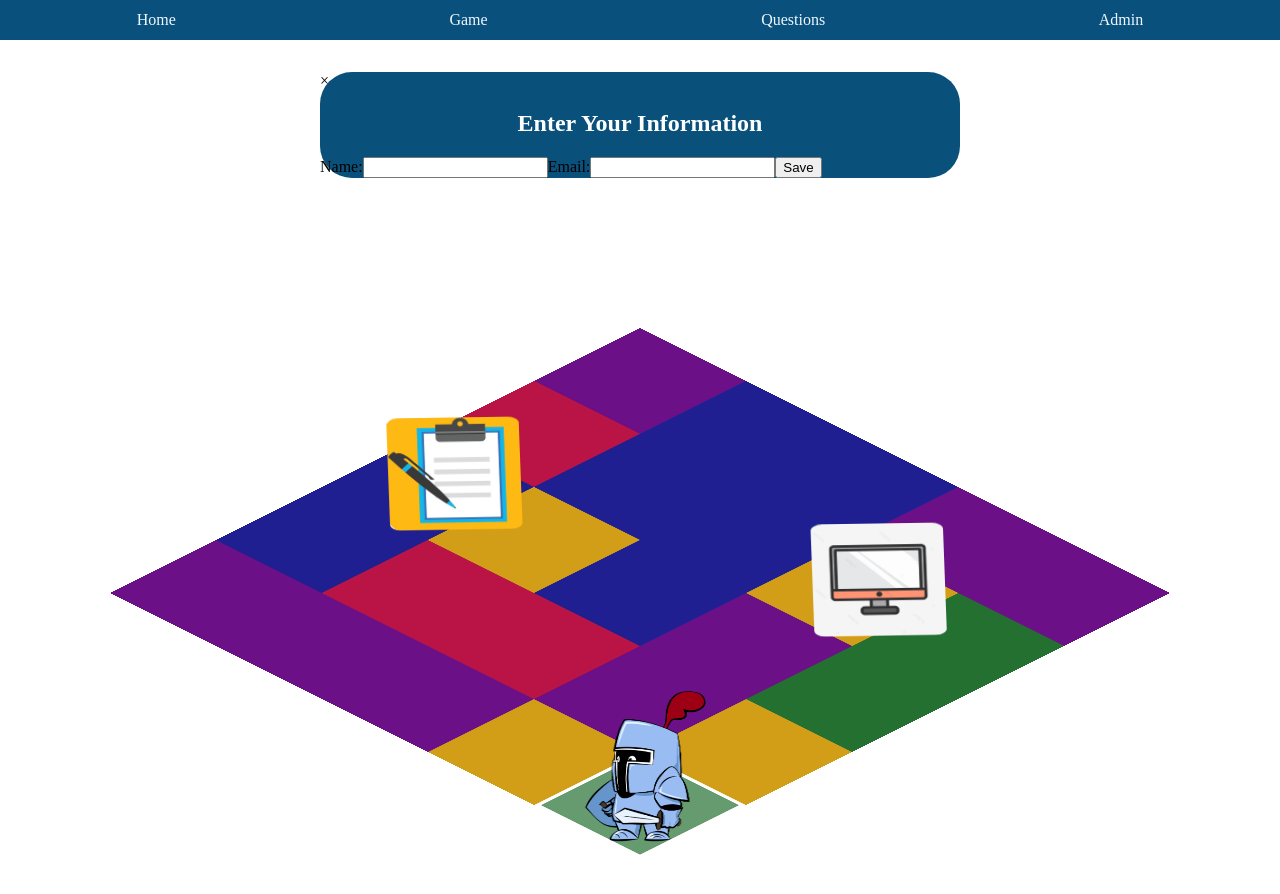
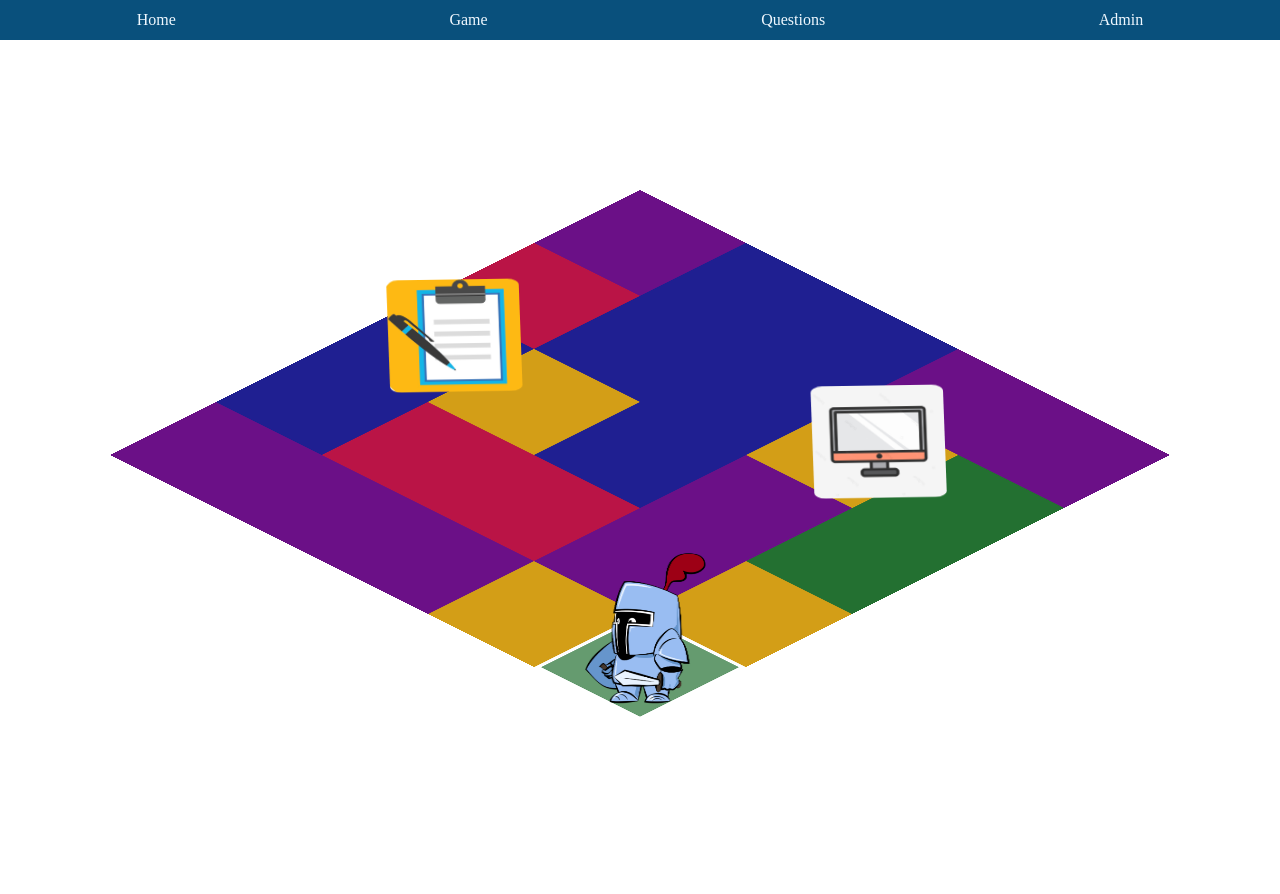
Before and after one commit to nonwor/CGI-hackathon, a React (Vite) app in the folder client/: page /Game in a window 1280 px wide. Shown: the top 894 px of the page. After the commit the page ends 830 px from the top, so only its background shows below. Built offline with nearby package versions, Linux system fonts and the light colour scheme.

Commit message:
render quiz in game mode

```diff
--- a/client/src/pages/Game/Grid.jsx
+++ b/client/src/pages/Game/Grid.jsx
@@ -1,7 +1,8 @@
 import React from 'react'
 import Square from './Square'
 
-import QuizOne from './QuizOne'
+// Load quiz
+import Modal from '../Modal/Modal'
 
 class Grid extends React.Component {
 
@@ -56,17 +57,18 @@ class Grid extends React.Component {
     }
 
     // This this where we detect collison Quiz 1
-    console.log(this.state.selectedSquare)
-    if(this.state.selectedSquare[0]==4 & this.state.selectedSquare[1]==2){
+    // console.log(this.state.selectedSquare)
+    if(this.state.selectedSquare[0]==1 & this.state.selectedSquare[1]==3){
       console.log("We need pop up for qualifying info")
-
       this.setState({firstModal_show: true})
+      console.log(this.state.firstModal_show)
     } else {
       this.setState({firstModal_show: false})
+      console.log(this.state.firstModal_show)
     }
 
     // This this where we detect collison Quiz 2
-    if(this.state.selectedSquare[0]==1 & this.state.selectedSquare[1]==3){
+    if(this.state.selectedSquare[0]==4 & this.state.selectedSquare[1]==2){
       console.log("We need pop up for qualifying info")
 
     } else {
@@ -88,13 +90,17 @@ class Grid extends React.Component {
 
   render() {
 
+    if(this.state.firstModal_show == true){
+      console.log("Render Modal")
+      return (
+        <div>
+          <Modal/>
+        </div>
+      )
+    }
+
     return (
       <div>
-        <QuizOne
-          isOpen={this.state.firstModal_show}
-          onClose={() => this.setState({ firstModal_show: false })}
-          onSave={this.handleSaveUser}
-        />
 
         <div className="grid-box"
            style={{"width": this.props.gridWidth * 150, "height": this.props.gridWidth * 150}}>
--- a/client/src/pages/Game/QuizOne.jsx
+++ /dev/null
@@ -1,27 +0,0 @@
-import React, { useState } from 'react';
-
-const UserModal = ({ isOpen, onClose, onSave }) => {
-  const [name, setName] = useState('');
-  const [email, setEmail] = useState('');
-
-  const handleSave = () => {
-    onSave({ name, email });
-    onClose();
-  };
-
-  return (
-    <div className={`modal ${isOpen ? 'open' : ''}`}>
-      <div className="modal-content">
-        <span className="close" onClick={onClose}>&times;</span>
-        <h2>Enter Your Information</h2>
-        <label>Name:</label>
-        <input type="text" value={name} onChange={(e) => setName(e.target.value)} />
-        <label>Email:</label>
-        <input type="email" value={email} onChange={(e) => setEmail(e.target.value)} />
-        <button onClick={handleSave}>Save</button>
-      </div>
-    </div>
-  );
-};
-
-export default UserModal;
```
